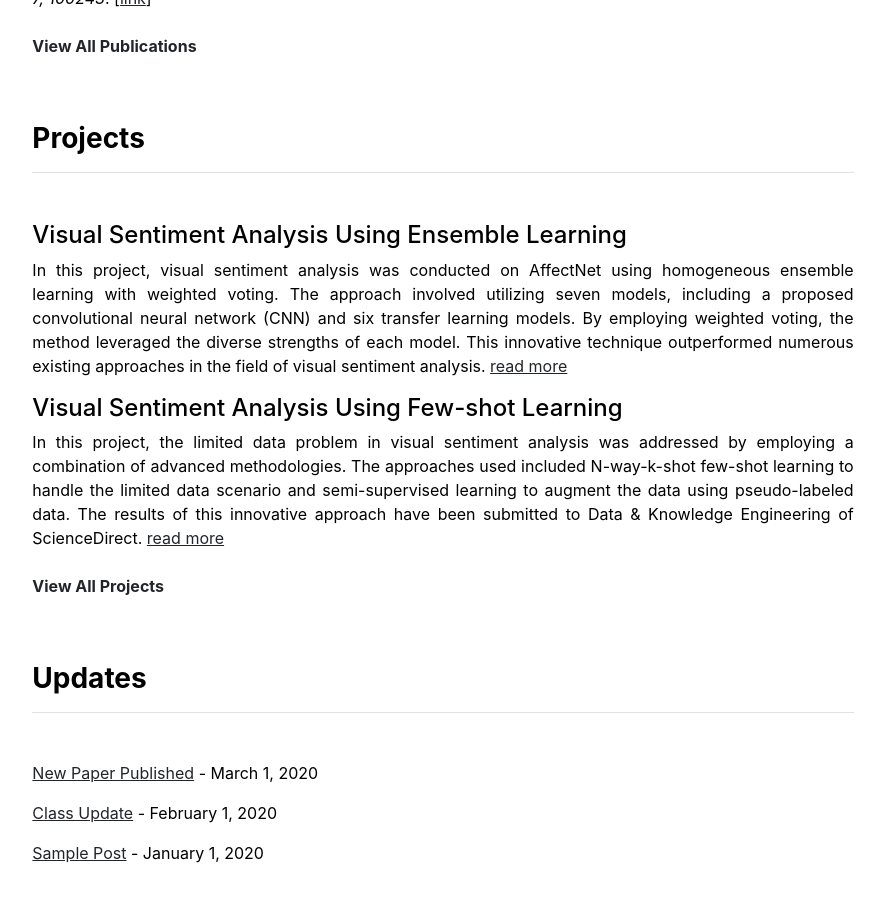
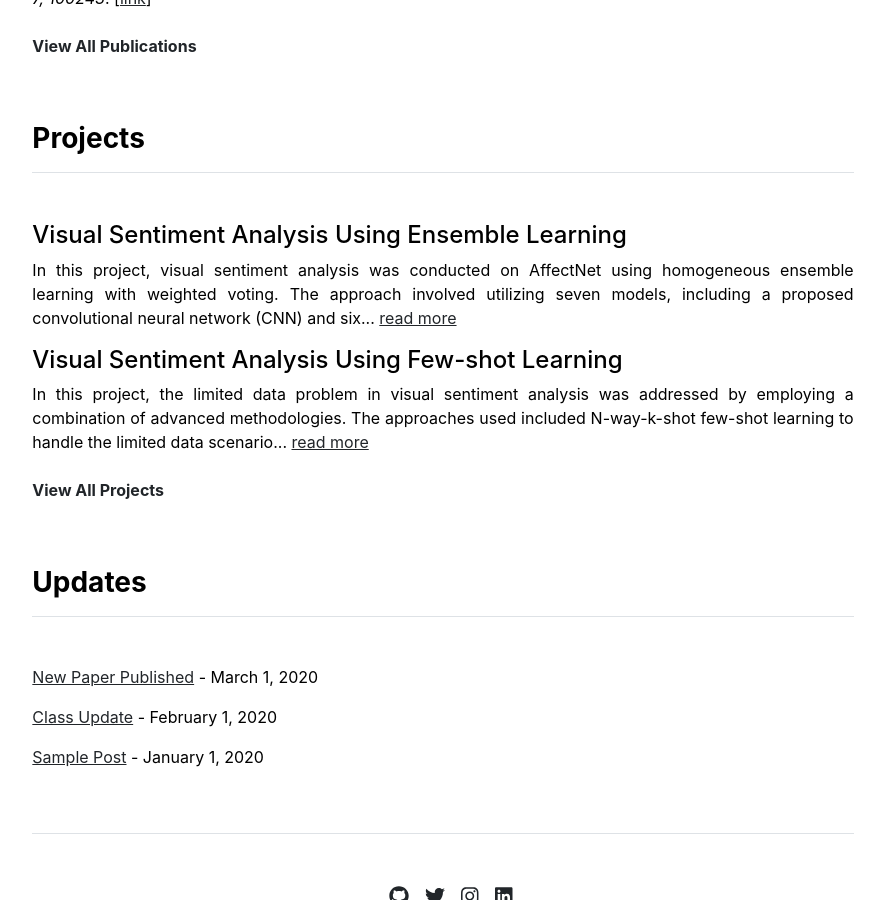
Before and after one commit to katikapalli/katikapalli.github.io, a Jekyll site: the page built from index.md, in a window 1280 px wide and 900 px high, scrolled down 903 px. Shown: the whole window, without its empty margins (197-1082 px from the left). Built offline with Jekyll 4.4.1, drawn with Linux system fonts in a browser that asks for light colours.

Commit message:
Update projects.yml

```diff
--- a/_data/projects.yml
+++ b/_data/projects.yml
@@ -1,9 +1,9 @@
 featured:
   - name: "Visual Sentiment Analysis Using Ensemble Learning"
-    description: "In this project, visual sentiment analysis was conducted on AffectNet using homogeneous ensemble learning with weighted voting. The approach involved utilizing seven models, including a proposed convolutional neural network (CNN) and six transfer learning models. By employing weighted voting, the method leveraged the diverse strengths of each model. This innovative technique outperformed numerous existing approaches in the field of visual sentiment analysis."
+    description: "In this project, visual sentiment analysis was conducted on AffectNet using homogeneous ensemble learning with weighted voting. The approach involved utilizing seven models, including a proposed convolutional neural network (CNN) and six..."
     url: 'visual-sentiment-analysis-using-ensemble-learning'
   - name: "Visual Sentiment Analysis Using Few-shot Learning"
-    description: "In this project, the limited data problem in visual sentiment analysis was addressed by employing a combination of advanced methodologies. The approaches used included N-way-k-shot few-shot learning to handle the limited data scenario and semi-supervised learning to augment the data using pseudo-labeled data. The results of this innovative approach have been submitted to Data & Knowledge Engineering of ScienceDirect."
+    description: "In this project, the limited data problem in visual sentiment analysis was addressed by employing a combination of advanced methodologies. The approaches used included N-way-k-shot few-shot learning to handle the limited data scenario..."
     url: 'visual-sentiment-analysis-using-few-shot-learning'
 
 index:
```
